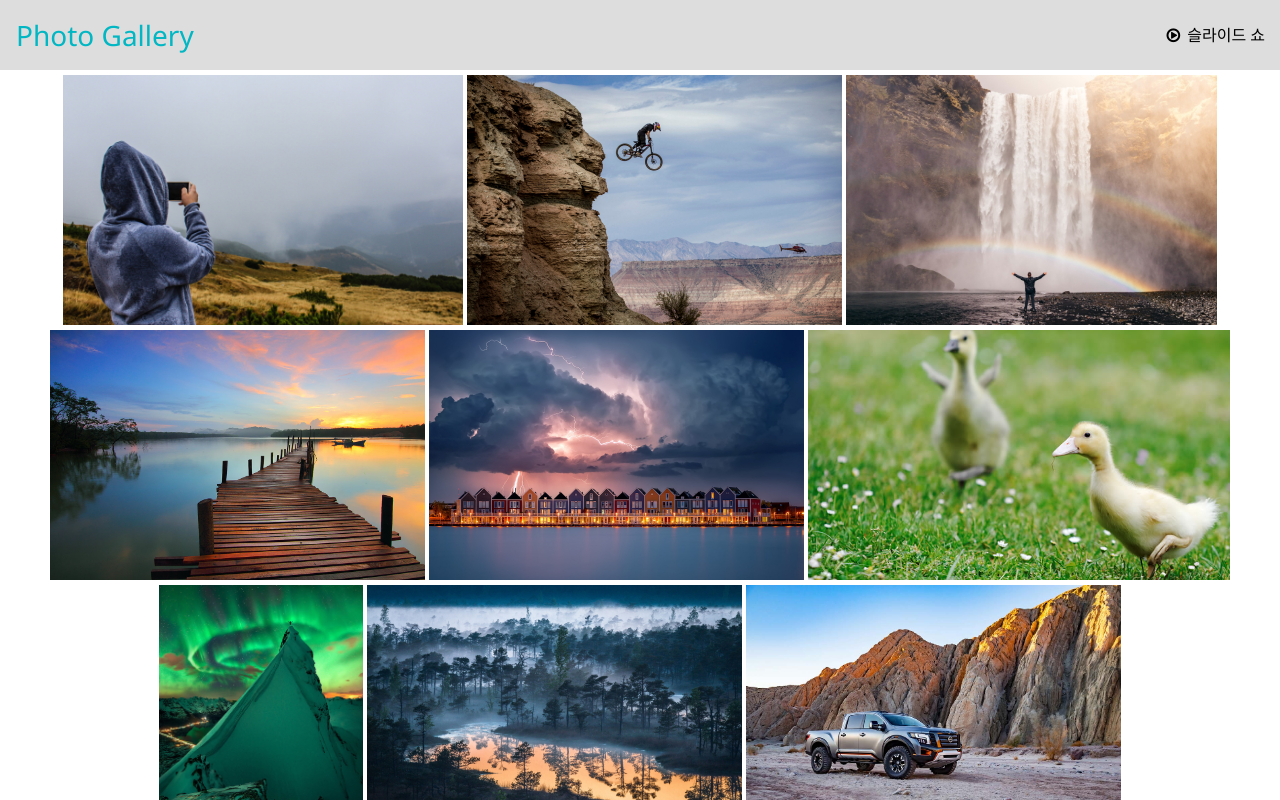
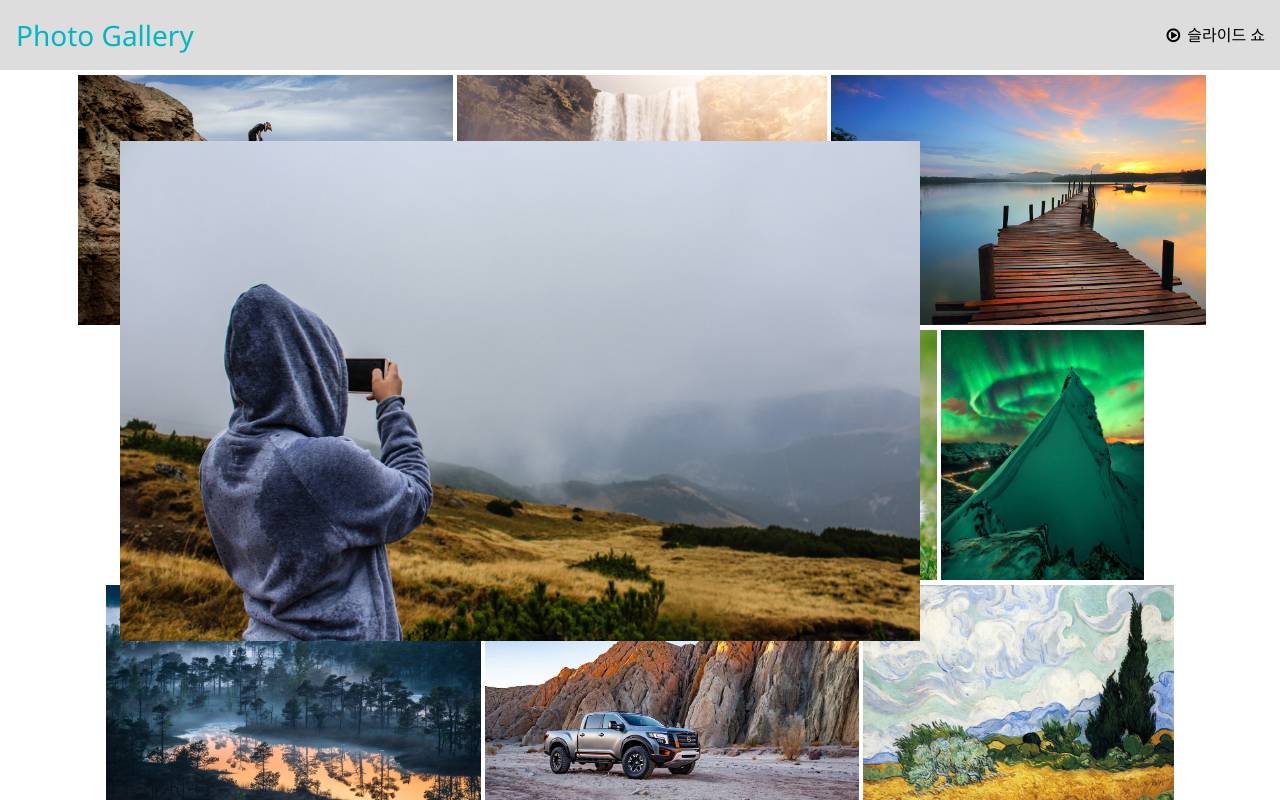
Before and after one commit to devilzzu/javascript, a plain HTML site: page 06_image_gallery/index.html in a window 1280 px wide. Both pictures are taken after a click on the link 263 px from the left and 200 px from the top of the page. Shown: the top 800 px of the page. Drawn offline with Linux system fonts and the light colour scheme; files whose address does not match are found by name.

Commit message:
클릭시 확대.. 어떻게 해야할까 고민중

```diff
--- a/06_image_gallery/css/gallery.css
+++ b/06_image_gallery/css/gallery.css
@@ -25,7 +25,6 @@ body{
 	font-size: 1.75rem;
 	font-weight: normal;
 	color: #00B7C3;
-	/*text-shadow: 1px 1px 2px rgba(255,255,255,0.3);*/
 	transition: .3s all ease-in-out;
 }
 .slide-btn{
@@ -46,6 +45,7 @@ body{
 	/*min-height: 650px;*/
 }
 .ajax-result{
+	position: relative;
 	text-align: center;
 	padding: 0 2px;
 }
@@ -54,16 +54,14 @@ body{
 	margin: 0px 2px 0 2px;
 }
 .photo-link{
+	position: static;
 	display: inline-block;
 	overflow: hidden;
-	width: 100%;
+	transition: .5s all ease-in-out;
 }
 .photo-img{
 	display: inline-block;
 	vertical-align: middle;
-}
-
-.photo-link .photo-img {
 	transition: .5s all ease-in-out; /* vendorless fallback */
 	-o-transition: .5s all ease-in-out; /* opera */
 	-ms-transition: .5s all ease-in-out; /* IE 10 */
@@ -71,10 +69,10 @@ body{
 	-webkit-transition: .5s all ease-in-out; /*safari and chrome */
 }
 
-.photo-link:hover .photo-img,
+/*.photo-link:hover .photo-img,
 .photo-link:focus .photo-img {
 	transform: scale(1.1);
-}
+}*/
 
 /*모바일 대응 스타일*/
 @media (max-width: 800px) {
@@ -93,6 +91,13 @@ body{
 	}
 	.photo-img{
 		height: 100%;
+	}
+	.photo-link.on{
+		position: absolute;
+		z-index: 90;
+		top: 25%;
+		left: 25%;
+		transform: scale(2);
 	}
 }
 
--- a/06_image_gallery/js/gallery.js
+++ b/06_image_gallery/js/gallery.js
@@ -5,7 +5,7 @@
 	var result_view = document.querySelector('.ajax-result');
 
 	xhr.open("GET", "./data/gallery.json");
-
+	xhr.send();
 	xhr.onreadystatechange = function() {
 		if(this.status === 200 && this.readyState === 4) {
 			console.log('통신 데이터 전송 성공! ^^');
@@ -14,6 +14,19 @@
 			var template = '';
 			var photos = data.results;
 			for(var i=0; i<photos.length; i++){
+				/* 다른방법
+				var li = document.createElement("li");
+				var a = document.createElement("a");
+				var img = document.createElement("img");
+				a.setAttribute("class", "photo-link");
+				a.setAttribute("href", "javascript:;");
+				img.setAttribute("class", "photo-img");
+				img.setAttribute("src", photos[i].image);
+				li.appendChild(a);
+				a.appendChild(img);
+				console.log(li)
+				result_view.appendChild(li);
+				*/
 				template += [
 					'<li>',
 						'<a href="javascript:;" class="photo-link">',
@@ -22,23 +35,40 @@
 					'</li>'
 				].join('');
 			}
-			// IE에서는 for of 문이 안됨
-			// for(var photo of photos){
-			// 	template += [
-			// 		'<li>',
-			// 			'<a href="#" class="photo-link">',
-			// 				'<img class="photo-img" src="'+photo.image+'" alt="'+photo.alt+'">',
-			// 			'</a>',
-			// 		'</li>'
-			// 	].join('');
-			// }
+
 		} else {
 			console.log('통신 데이터 전송 실패');
 		}
 		result_view.innerHTML = template;
 
+		var photoLink = document.querySelectorAll('.photo-link');
+		var photoImg = document.querySelectorAll('.photo-img');
+		var headerHeight = document.querySelector('.page-header').offsetHeight + 10;
+		var windowWidth = window.innerWidth;
+		var windowHeight = window.innerHeight;
+		var chk = true;
+		for(var i=0; i<photoLink.length; i++){
+			var photoLinkWidth = photoLink[i].offsetWidth;
+			console.log(photoLinkWidth);
+			photoLink[i].onclick = function() {
+
+				if(chk){
+					// this.style.transform = 'scale(2)';
+					this.classList.add("on");
+					// this.firstElementChild.style.height = (windowHeight-headerHeight)+'px';
+					chk = false;
+				}else{
+					// this.style.transform = 'scale(1)';
+					this.classList.remove("on");
+					// this.style.width = photoLinkWidth+'px';
+					chk = true;
+				}
+
+			}
+		}
+
 	}
 
-	xhr.send();
+
 
 })(this, this.XMLHttpRequest || this.ActiveXObject('Microsoft.XMLHTTP'));
```
